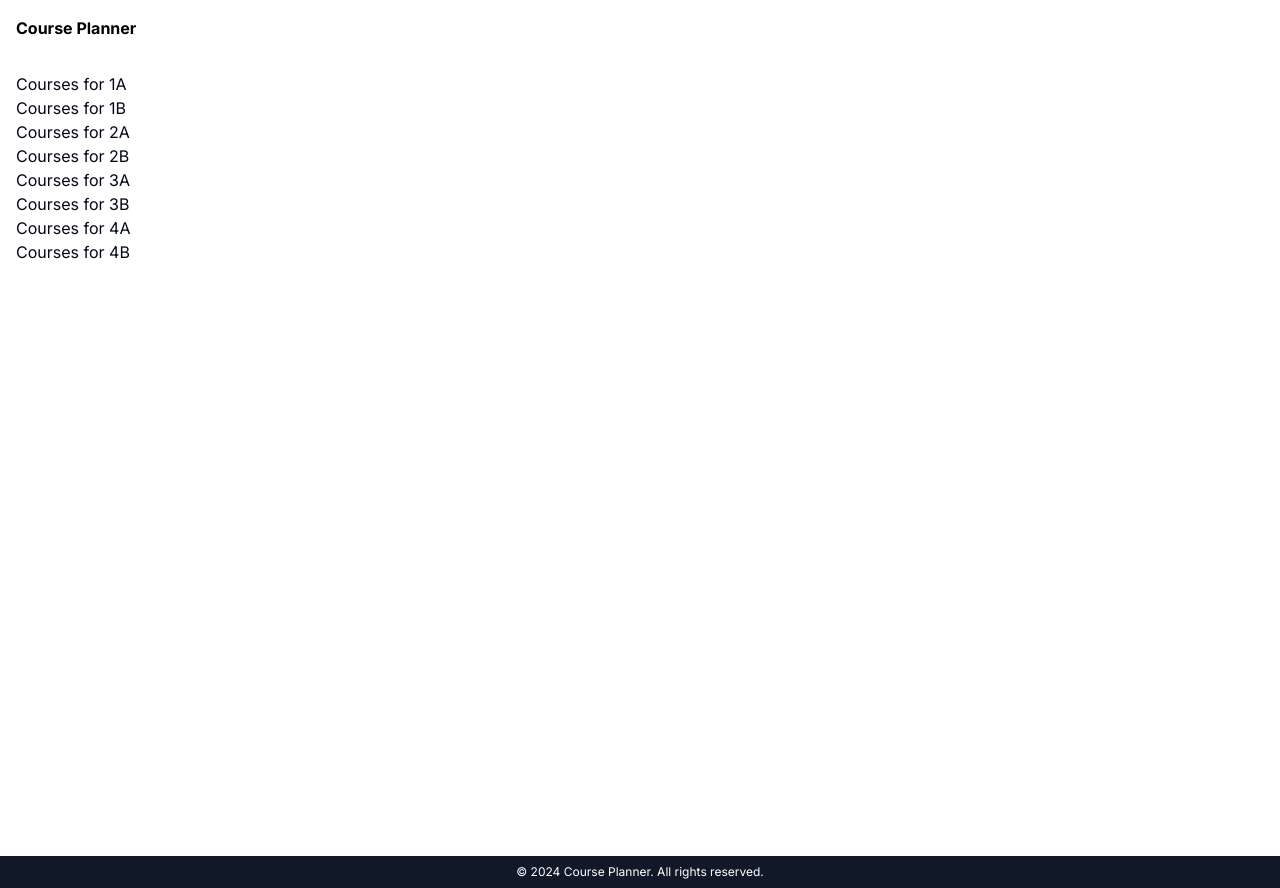
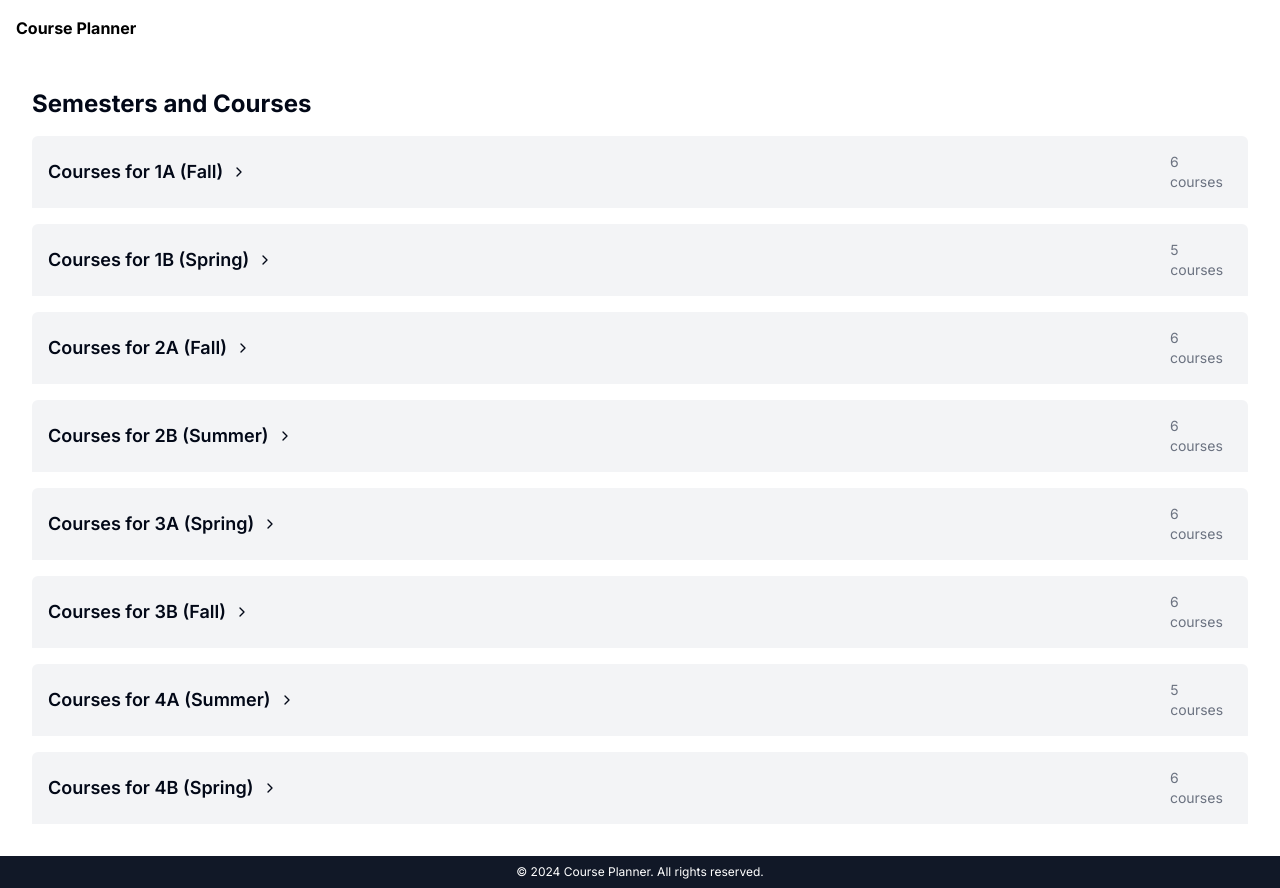
Before and after one commit to arfazhxss/course-planner, a Next.js app: page /dashboard in a window 1280 px wide. Built offline with nearby package versions, Linux system fonts and the light colour scheme.

Commit message:
Routine Commit Commit by course-planner-team on Sun 04 Aug 2024

```diff
--- a/package.json
+++ b/package.json
@@ -12,6 +12,7 @@
         "@hookform/resolvers": "^3.4.2",
         "@radix-ui/react-accordion": "^1.1.2",
         "@radix-ui/react-checkbox": "^1.0.4",
+        "@radix-ui/react-collapsible": "^1.1.0",
         "@radix-ui/react-dropdown-menu": "^2.0.6",
         "@radix-ui/react-label": "^2.0.2",
         "@radix-ui/react-slot": "^1.0.2",
@@ -22,7 +23,6 @@
         "lucide-react": "^0.379.0",
         "next": "^14.2.5",
         "react": "^18.3.1",
-        "react-collapse": "^5.1.1",
         "react-dom": "^18.3.1",
         "react-hook-form": "^7.51.5",
         "tailwind-merge": "^2.3.0",
--- a/src/app/dashboard/columns.tsx
+++ b/src/app/dashboard/columns.tsx
@@ -1,8 +1,8 @@
 "use client"
 
 import { ColumnDef } from "@tanstack/react-table"
+import { ChevronDown, ChevronRight } from "lucide-react"
 
-// Define the shape of your data
 export type Course = {
     courseCode: string
     courseName: string
@@ -16,24 +16,38 @@ export type Semester = {
     courses: Course[]
 }
 
-// Define columns for the semester table
-// export const semesterColumns: ColumnDef<Semester>[] = [
-//     {
-//         accessorKey: "term",
-//         header: "Term",
-//     },
-//     {
-//         accessorKey: "session",
-//         header: "Session",
-//     },
-//     {
-//         accessorKey: "courses",
-//         header: "Number of Courses",
-//         cell: ({ row }) => row.original.courses.length,
-//     },
-// ]
+export const semesterColumns: ColumnDef<Semester>[] = [
+    {
+        id: "expander",
+        header: () => null,
+        cell: ({ row }) => {
+            return row.getCanExpand() ? (
+                <button
+                    {...{
+                        onClick: row.getToggleExpandedHandler(),
+                        style: { cursor: "pointer" },
+                    }}
+                >
+                    {row.getIsExpanded() ? <ChevronDown /> : <ChevronRight />}
+                </button>
+            ) : null
+        },
+    },
+    {
+        accessorKey: "term",
+        header: "Term",
+    },
+    {
+        accessorKey: "session",
+        header: "Session",
+    },
+    {
+        accessorKey: "courses",
+        header: "Number of Courses",
+        cell: ({ row }) => row.original.courses.length,
+    },
+]
 
-// Define columns for the course table
 export const courseColumns: ColumnDef<Course>[] = [
     {
         accessorKey: "courseCode",
--- a/src/app/dashboard/page.tsx
+++ b/src/app/dashboard/page.tsx
@@ -1,10 +1,11 @@
 "use client"
 
 import { useState } from 'react'
-import { Collapse } from 'react-collapse'
 import { DataTable } from "@/app/dashboard/DataTable"
-import { courseColumns } from "@/app/dashboard/Columns"
+import { semesterColumns, courseColumns } from "@/app/dashboard/Columns"
 import courseData from '@/tests/data.json'
+import { Collapsible, CollapsibleContent, CollapsibleTrigger } from "@/components/ui/collapsible"
+import { ChevronDown, ChevronRight } from "lucide-react"
 
 type Course = {
   courseCode: string
@@ -21,26 +22,70 @@ type Semester = {
 
 export default function CoursePage() {
   const semesters: Semester[] = courseData as Semester[];
-  const [openSemesters, setOpenSemesters] = useState<number[]>([]);
+  const [openSemesters, setOpenSemesters] = useState<string[]>([]);
 
-  const toggleSemester = (index: number) => {
+  const toggleSemester = (term: string) => {
     setOpenSemesters(prev =>
-      prev.includes(index) ? prev.filter(i => i !== index) : [...prev, index]
+      prev.includes(term) ? prev.filter(t => t !== term) : [...prev, term]
     );
   }
 
   return (
-    <div>
-      {semesters.map((semester, index) => (
-        <div key={index}>
-          <h2 onClick={() => toggleSemester(index)} style={{ cursor: 'pointer' }}>
-            Courses for {semester.term}
-          </h2>
-          <Collapse isOpened={openSemesters.includes(index)}>
-            <DataTable columns={courseColumns} data={semester.courses} />
-          </Collapse>
-        </div>
-      ))}
+    <div className="w-full sm:p-4">
+      <h1 className="text-2xl font-bold mb-4">Semesters and Courses</h1>
+      <div className="space-y-4">
+        {semesters.map((semester) => (
+          <Collapsible
+            key={semester.term}
+            open={openSemesters.includes(semester.term)}
+            onOpenChange={() => toggleSemester(semester.term)}
+          >
+            <div className="flex items-center justify-between p-4 cursor-pointer bg-gray-100 rounded-t-md">
+              <CollapsibleTrigger className="flex items-center w-full">
+                <h2 className="text-lg font-semibold">
+                  Courses for {semester.term} ({semester.session})
+                </h2>
+                <span className="ml-2">
+                  {openSemesters.includes(semester.term) ? (
+                    <ChevronDown className="h-4 w-4" />
+                  ) : (
+                    <ChevronRight className="h-4 w-4" />
+                  )}
+                </span>
+              </CollapsibleTrigger>
+              <span className="text-sm text-gray-500">
+                {semester.courses.length} courses
+              </span>
+            </div>
+            <CollapsibleContent>
+              <div className="border rounded-b-md">
+                <DataTable columns={courseColumns} data={semester.courses} />
+              </div>
+            </CollapsibleContent>
+          </Collapsible>
+        ))}
+      </div>
     </div>
   )
 }
+
+{/* <div className="w-full sm:p-4">
+  <h2 className="p-4">All Semesters</h2>
+  <div className="rounded-md sm:border">
+    <DataTable
+      columns={semesterColumns}
+      data={semesters}
+      renderSubComponent={(semester) => (
+        <Collapsible open={openSemesters.includes(semester.term)}>
+          <CollapsibleTrigger onClick={() => toggleSemester(semester.term)}>
+            {semester.term} - {semester.session}
+          </CollapsibleTrigger>
+          <CollapsibleContent>
+            <DataTable columns={courseColumns} data={semester.courses} />
+          </CollapsibleContent>
+        </Collapsible>
+      )}
+    />
+  </div>
+</div>
+  ) */}
--- /dev/null
+++ b/src/components/ui/collapsible.tsx
@@ -0,0 +1,11 @@
+"use client"
+
+import * as CollapsiblePrimitive from "@radix-ui/react-collapsible"
+
+const Collapsible = CollapsiblePrimitive.Root
+
+const CollapsibleTrigger = CollapsiblePrimitive.CollapsibleTrigger
+
+const CollapsibleContent = CollapsiblePrimitive.CollapsibleContent
+
+export { Collapsible, CollapsibleTrigger, CollapsibleContent }
```
Also changed, not shown: 1 other file (tests, documents, lock files or other folders).
